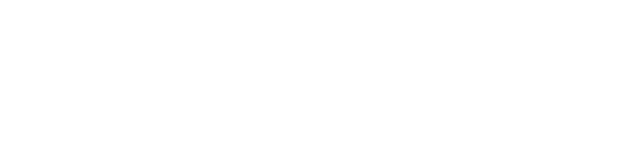
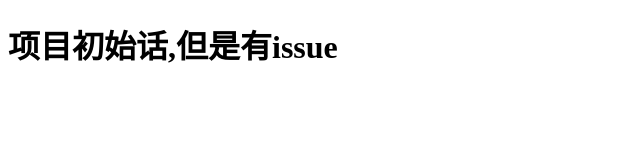
Before and after one commit to tongzhiyuan31841221/git-, a plain HTML site: page index.html in a window 1280 px wide. Shown: the whole page, without its empty margins (0-640 px from the left). Drawn offline with Linux system fonts and the light colour scheme.

Commit message:
但是有issue

```diff
--- a/index.html
+++ b/index.html
@@ -9,7 +9,7 @@
 </head>
 
 <body>
-
+    <h1>项目初始话,但是有issue</h1>
 </body>
 
 </html>
```
